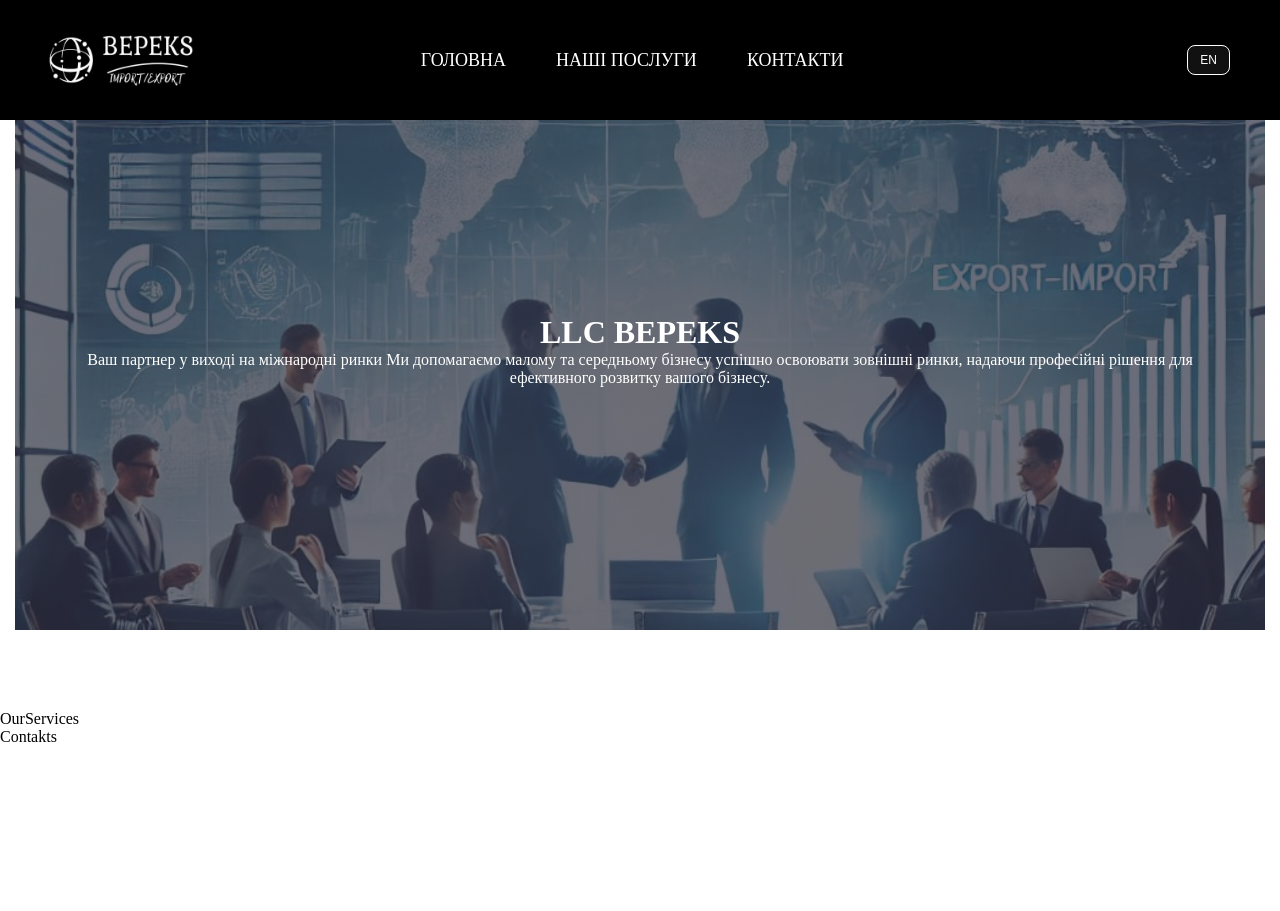
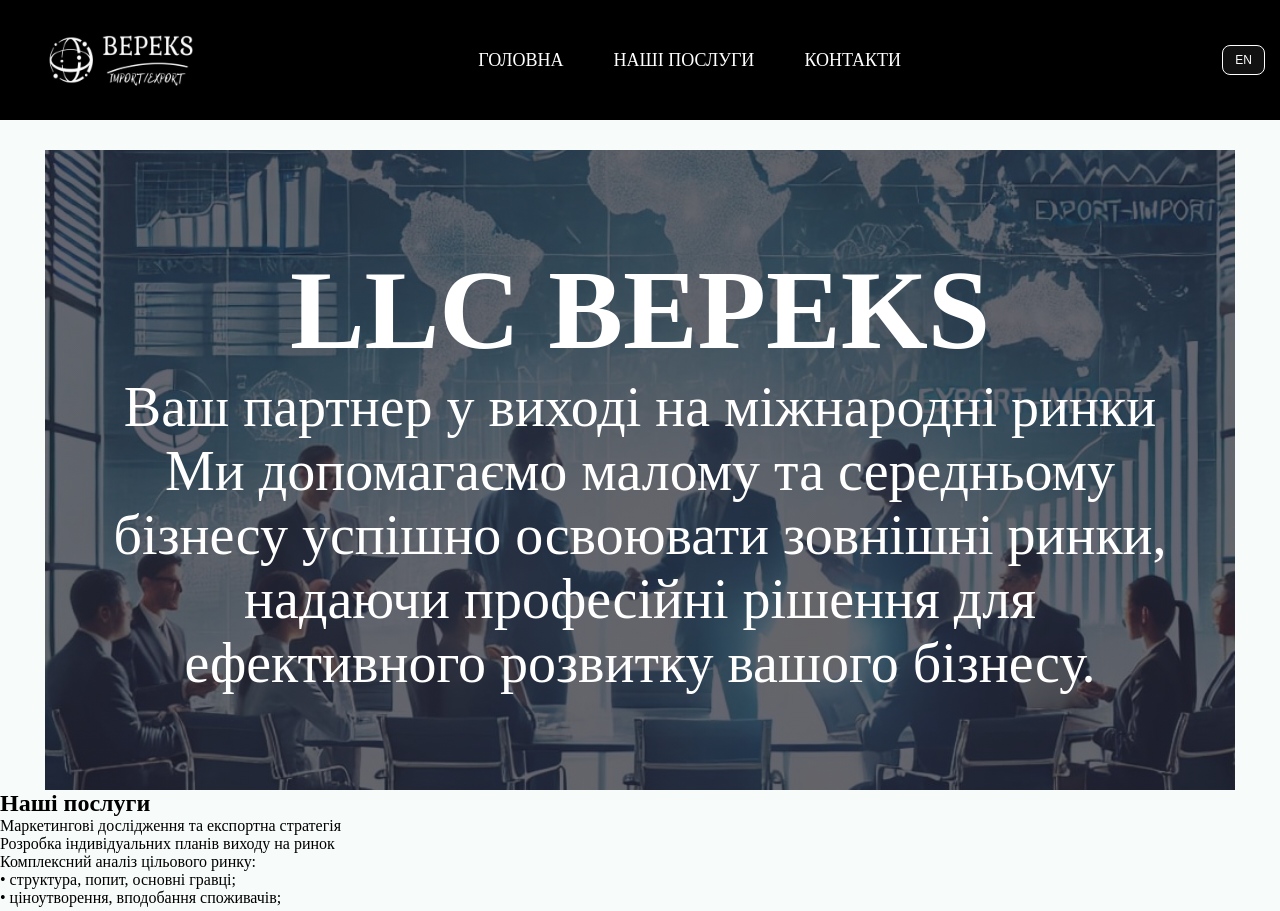
Before and after one commit to KlimchukDmytro/bepeks, a React (Vite) app: page / in a window 1280 px wide. Shown: the top 911 px of the page. Before the commit the page ends 800 px from the top, so only its background shows below. Built offline with nearby package versions, Linux system fonts and the light colour scheme.

Commit message:
OurServices start

```diff
--- a/src/components/App.css
+++ b/src/components/App.css
@@ -10,6 +10,7 @@ p {
 
 body {
   margin: 0;
+  background-color: #f7fbf9;
 }
 
 p:last-child {
--- a/src/components/App.jsx
+++ b/src/components/App.jsx
@@ -1,18 +1,19 @@
 import "./App.css";
 import Contakts from "./Contakts/Contakts";
 import Header from "./Header/Header";
-import React from "react";
+import React, { useState } from "react";
 
 const Home = React.lazy(() => import("../components/Home/Home"));
 const OurServices = React.lazy(() =>
   import("../components/OurServices/OurServices")
 );
 const App = () => {
+  const [language, setLanguage] = useState("ua");
   return (
     <div>
-      <Header />
+      <Header language={language} setLanguage={setLanguage} />
       <div id="home">
-        <Home />
+        <Home language={language} />
       </div>
       <div id="ourServices">
         <OurServices />
--- a/src/components/Header/Header.jsx
+++ b/src/components/Header/Header.jsx
@@ -5,8 +5,7 @@ import { useEffect, useState } from "react";
 import { AiOutlineMenu, AiOutlineClose } from "react-icons/ai";
 import MobMenu from "../MobMenu/MobMenu";
 
-const Header = () => {
-  const [language, setLanguage] = useState("ua");
+const Header = ({ language, setLanguage }) => {
   const [menuOpen, setMenuOpen] = useState(false);
 
   const toggleLanguage = () => {
@@ -16,41 +15,33 @@ const Header = () => {
   const toggleMenu = () => {
     setMenuOpen((prev) => !prev);
   };
+
   const closeMenu = () => {
     setMenuOpen(false);
   };
 
   useEffect(() => {
-    if (menuOpen) {
-      document.body.style.overflow = "hidden";
-    } else {
+    document.body.style.overflow = menuOpen ? "hidden" : "auto";
+    return () => {
       document.body.style.overflow = "auto";
-    }
-    return () => (document.body.style.overflow = "auto");
+    };
   }, [menuOpen]);
+
   return (
     <div className={s.container}>
       <header className={s.header}>
         <img className={s.img} src={Logo} alt="logo" />
-        <div>
         <nav className={s.nav}>
-            <div className={s.list}>
           <a className={s.item} href="#home">
             {locales[language].home}
           </a>
-            </div>
-            <div className={s.list}>
           <a className={s.item} href="#ourServices">
             {locales[language].ourServices}
           </a>
-            </div>
-            <div className={s.list}>
           <a className={s.item} href="#contacts">
             {locales[language].contacts}
           </a>
-            </div>
         </nav>
-        </div>
         <div className={s.btn_burger}>
           <button className={s.btn} onClick={toggleLanguage}>
             {language === "ua" ? "EN" : "UA"}
--- a/src/components/Header/Header.module.css
+++ b/src/components/Header/Header.module.css
@@ -4,16 +4,16 @@
 }
 .header {
   background-color: #000000;
+  position: fixed;
+  z-index: 100;
   display: flex;
   justify-content: space-between;
   align-items: center;
   height: 50px;
-  position: fixed;
   top: 0;
   width: 100%;
 }
 .img {
-  width: 70px;
   height: 30px;
   margin-left: 7px;
 }
@@ -60,6 +60,26 @@
 .burger:hover {
   background-color: #585c5a;
 }
+@media screen and (min-width: 450px) {
+  .header {
+    padding-right: 10px;
+  }
+
+  .nav {
+    padding-left: 10px;
+    display: flex;
+    justify-content: space-between;
+    align-items: center;
+    gap: 15px;
+  }
+  .btn {
+    margin-left: 50px;
+    margin-right: 15px;
+  }
+  .burger {
+    display: none;
+  }
+}
 
 @media screen and (min-width: 768px) {
   .container {
@@ -74,22 +94,10 @@
     height: 50px;
     padding-left: 20px;
   }
-  .nav {
-    display: flex;
-    justify-content: space-between;
-    align-items: center;
-    gap: 30px;
-  }
+
   .item {
     font-weight: 500;
     font-size: 16px;
-  }
-
-  .btn_burger {
-    padding-right: 50px;
-  }
-  .burger {
-    display: none;
   }
 }
 
--- a/src/components/Home/Home.jsx
+++ b/src/components/Home/Home.jsx
@@ -1,15 +1,13 @@
 import s from "./Home.module.css";
-const Home = () => {
+import { locales } from "../../locales";
+
+const Home = ({ language }) => {
   return (
     <div className={s.container}>
       <div className={s.imageWrapper}>
         <div className={s.textOverlay}>
           <h1 className={s.h1}>LLC BEPEKS</h1>
-          <p>
-            Ваш партнер у виході на міжнародні ринки Ми допомагаємо малому та
-            середньому бізнесу успішно освоювати зовнішні ринки, надаючи
-            професійні рішення для ефективного розвитку вашого бізнесу.
-          </p>
+          <p>{locales[language].textHome}</p>{" "}
         </div>
       </div>
     </div>
--- a/src/components/Home/Home.module.css
+++ b/src/components/Home/Home.module.css
@@ -2,33 +2,74 @@
   margin-top: 70px;
   margin-left: 15px;
   margin-right: 15px;
-
   background-image: linear-gradient(
-      rgba(46, 47, 66, 0.7),
-      rgba(46, 47, 66, 0.7)
+      rgba(35, 36, 52, 0.7),
+      rgba(35, 36, 52, 0.7)
     ),
     url(../../assets/Office.jpg);
   background-size: cover;
   background-position: center;
   background-repeat: no-repeat;
-  height: 70vh;
+  max-height: 500px;
 }
 
 .imageWrapper {
-  position: relative;
+  margin-top: 30px;
   display: flex;
   justify-content: center;
   align-items: center;
   height: 100%;
+  width: 100%;
 }
 .textOverlay {
   color: white;
   text-align: center;
   padding: 20px;
   width: 90%;
-  position: relative;
-  z-index: 1;
+  font-size: 1rem;
 }
 
-@media screen and (max-width: 768px) {
+@media screen and (min-width: 450px) {
+  .container {
+    height: 60vh;
+    max-height: 600px;
+  }
+
+  .imageWrapper {
+    margin-top: 60px;
+    width: 100%;
+  }
+
+  .textOverlay {
+    font-size: 2rem;
+  }
 }
+
+@media screen and (min-width: 768px) {
+  .container {
+    margin-top: 120px;
+    margin-left: 35px;
+    margin-right: 35px;
+    height: 80vh;
+    max-height: 800px;
+  }
+  .imageWrapper {
+    margin-top: 60px;
+    width: 100%;
+  }
+  .textOverlay {
+    font-size: 2.5rem;
+  }
+}
+
+@media only screen and (min-width: 1280px) {
+  .container {
+    margin-top: 150px;
+    margin-left: 45px;
+    margin-right: 45px;
+  }
+
+  .textOverlay {
+    font-size: 3.5rem;
+  }
+}
--- a/src/components/MobMenu/MobMenu.module.css
+++ b/src/components/MobMenu/MobMenu.module.css
@@ -1,9 +1,10 @@
 .menuContainer {
   position: fixed;
+  z-index: 101;
   top: 0;
   left: 0;
   width: 100%;
-  height: 35%;
+  height: 50%;
   background-color: rgb(0, 0, 0);
   display: flex;
   flex-direction: column;
@@ -36,7 +37,7 @@
   align-items: center;
   justify-content: space-between;
   gap: 20px;
-  margin-top: 70px;
+  padding-top: 70px;
 }
 
 .item {
--- a/src/components/OurServices/OurServices.jsx
+++ b/src/components/OurServices/OurServices.jsx
@@ -1,9 +1,34 @@
 import s from "./OurServices.module.css";
 const OurServices = () => {
   return (
-    <div className={s.qwer}>
-      <p className={s.p}>OurServices</p>
-    </div>
+    <container>
+      <div>
+        <h2>Наші послуги</h2>
+        <ul>
+          <li>Маркетингові дослідження та експортна стратегія</li>
+          <li>Розробка індивідуальних планів виходу на ринок</li>
+          <li>
+            Комплексний аналіз цільового ринку:
+            <ul>
+              <li>• структура, попит, основні гравці;</li>
+              <li>• ціноутворення, вподобання споживачів;</li>
+              <li>• канали просування та тренди.</li>
+            </ul>
+          </li>
+          <li>Пошук партнерів за кордоном</li>
+          <li>Створення бази даних партнерів</li>
+          <li>Попередні контакти та встановлення прямих зв’язків</li>
+          <li>Підготовка до міжнародних виставок</li>
+          <li>Організація участі, переговорів, супровід.</li>
+          <li>Максимізація результатів вашої присутності на заходах.</li>
+          <li> Консультації у сфері ЗЕД</li>
+          <li>
+            Професійна допомога на кожному етапі зовнішньоекономічної
+            діяльності.
+          </li>
+        </ul>
+      </div>
+    </container>
   );
 };
 
--- a/src/locales.js
+++ b/src/locales.js
@@ -3,10 +3,14 @@ export const locales = {
     home: "ГОЛОВНА",
     ourServices: "НАШІ ПОСЛУГИ",
     contacts: "КОНТАКТИ",
+    textHome:
+      "Ваш партнер у виході на міжнародні ринки Ми допомагаємо малому та середньому бізнесу успішно освоювати зовнішні ринки, надаючи професійні рішення для ефективного розвитку вашого бізнесу.",
   },
   en: {
     home: "HOME",
     ourServices: "OUR SERVICES",
     contacts: "CONTACTS",
+    textHome:
+      "Your partner in entering international markets. We help small and medium-sized businesses successfully explore foreign markets, providing professional solutions for the effective growth of your business.",
   },
 };
```
Lines whose indentation alone changed are shown as unchanged.
